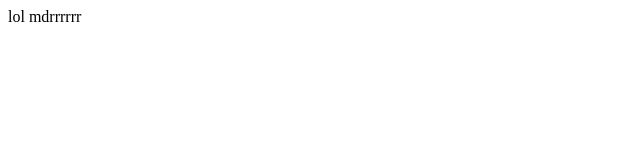
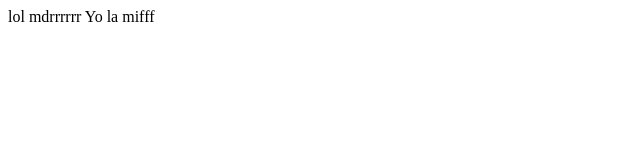
Before and after one commit to Ayoubkage/projet-long, a plain HTML site: page index.html in a window 1280 px wide. Shown: the full height of the page, 0-640 px from the left. Drawn offline with Linux system fonts and the light colour scheme.

Commit message:
Update index.html

```diff
--- a/index.html
+++ b/index.html
@@ -10,3 +10,4 @@
 </body>
 </html>
 lol mdrrrrrr
+Yo la mifff
```
